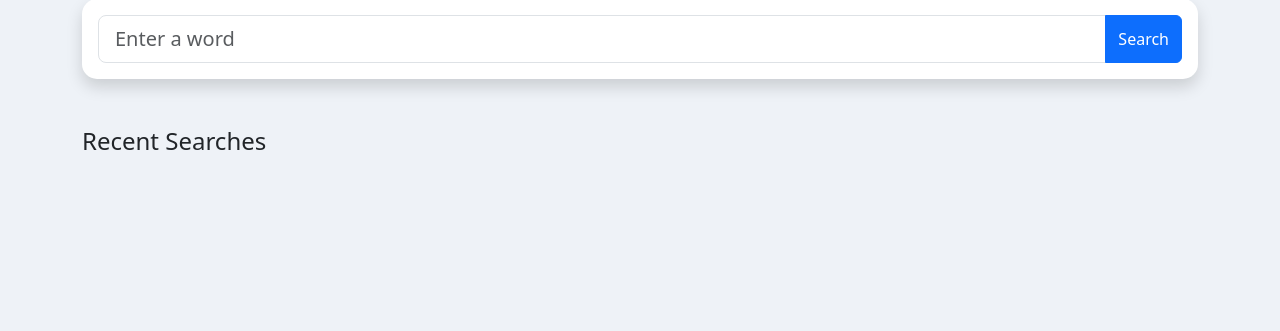
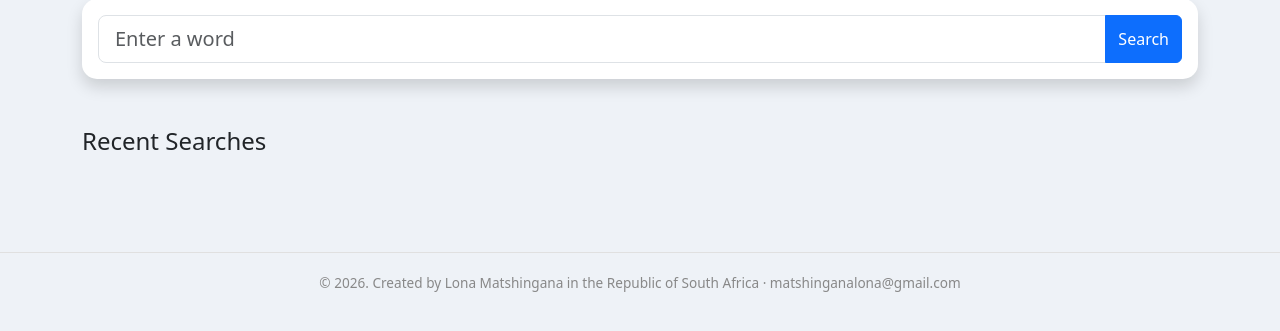
Before and after one commit to Lona-web558/Thesaurus1, a website: page index.html in a window 1280 px wide. Shown: the part 121-452 px from the top of the page. Drawn offline with nearby package versions, Linux system fonts and the light colour scheme.

Commit message:
Update index.html

```diff
--- a/index.html
+++ b/index.html
@@ -64,4 +64,10 @@ Search
 
 </body>
 
+<footer style="text-align: center; padding: 20px; margin-top: 40px; font-size: 0.85rem; color: #888; border-top: 1px solid #e0e0e0;">
+  <p>© 2026. Created by Lona Matshingana in the Republic of South Africa · <a href="mailto:matshinganalona@gmail.com" style="color: #888; text-decoration: none;">matshinganalona@gmail.com </a></p>
+</footer>
+
+
+
 </html>
```
